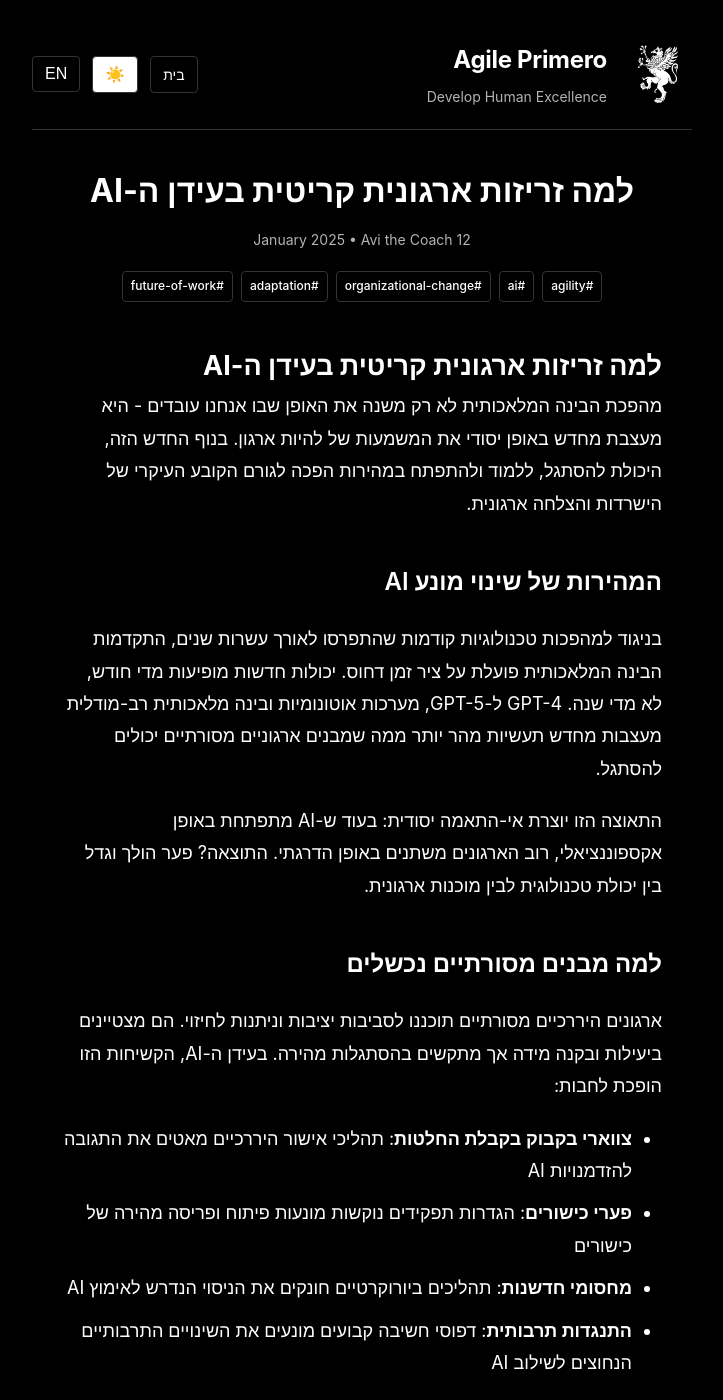
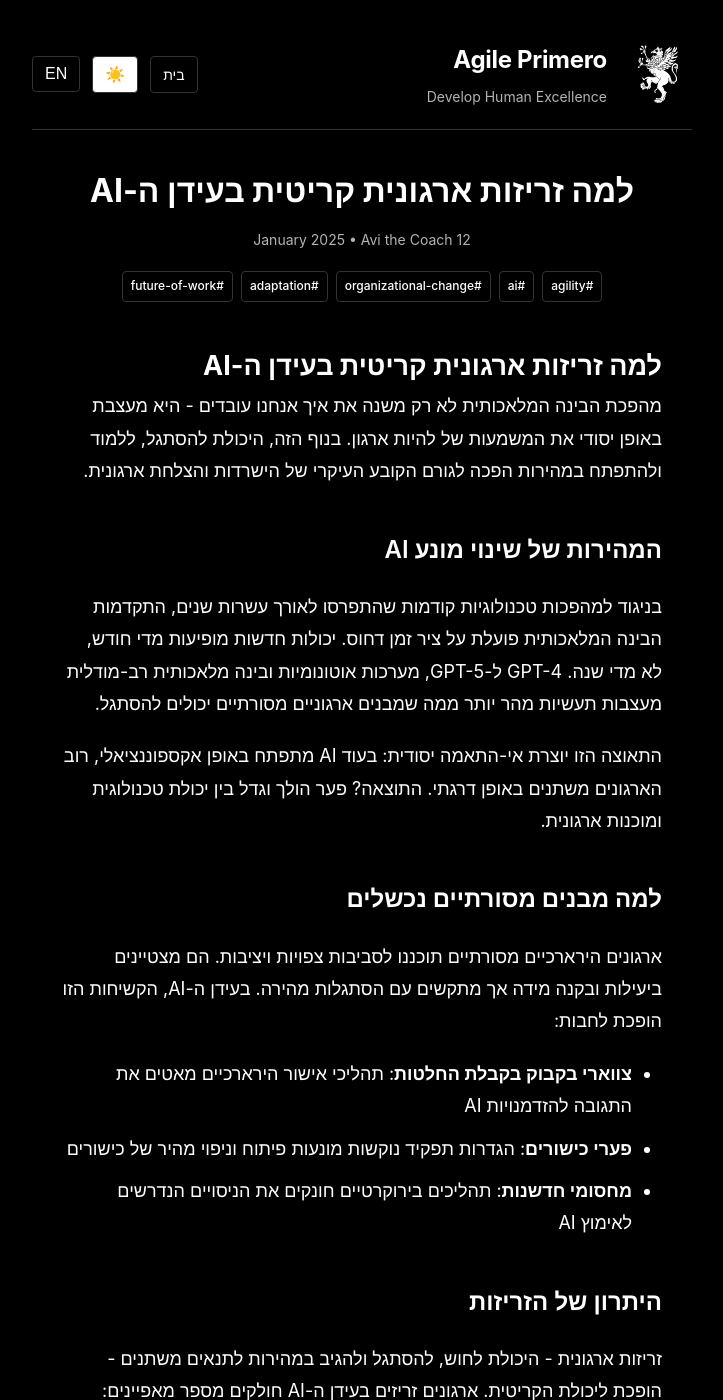
Before and after one commit to avi-the-coach/retro-on-agileprimero, a Jekyll site: the page built from _posts/2025-01-12-organizational-agility-ai-era-he.md, in a window 1280 px wide and 1400 px high. Shown: the whole window, without its empty margins (278-1001 px from the left). Built offline with Jekyll 4.4.1, drawn with Linux system fonts in a browser that asks for light colours; some of the changed text lies outside the part shown.

```diff
--- a/_posts/2025-01-12-organizational-agility-ai-era-he.md
+++ b/_posts/2025-01-12-organizational-agility-ai-era-he.md
@@ -3,43 +3,42 @@ layout: post
 title: "למה זריזות ארגונית קריטית בעידן ה-AI"
 lang: he
 date: 2025-01-12
-excerpt: "בנוף הטכנולוגי המתפתח במהירות של AI, זריזות ארגונית אינה רק יתרון - היא הכרח הישרדות."
-english_url: /en/articles/organizational-agility-ai-era/
+excerpt: "בנוף המתפתח במהירות של AI, זריזות ארגונית איננה רק יתרון - היא הכרח הישרדות."
+english_url: /en/articles/why-organizational-agility-is-critical-in-the-ai-era/
 hebrew_url: /ai-transformation/organizational-change/organizational-agility-ai-era-he/
 tags: [agility, ai, organizational-change, adaptation, future-of-work]
 ---
 
 # למה זריזות ארגונית קריטית בעידן ה-AI
 
-מהפכת הבינה המלאכותית לא רק משנה את האופן שבו אנחנו עובדים - היא מעצבת מחדש באופן יסודי את המשמעות של להיות ארגון. בנוף החדש הזה, היכולת להסתגל, ללמוד ולהתפתח במהירות הפכה לגורם הקובע העיקרי של הישרדות והצלחה ארגונית.
+מהפכת הבינה המלאכותית לא רק משנה את איך אנחנו עובדים - היא מעצבת באופן יסודי את המשמעות של להיות ארגון. בנוף הזה, היכולת להסתגל, ללמוד ולהתפתח במהירות הפכה לגורם הקובע העיקרי של הישרדות והצלחת ארגונית.
 
 ## המהירות של שינוי מונע AI
 
-בניגוד למהפכות טכנולוגיות קודמות שהתפרסו לאורך עשרות שנים, התקדמות הבינה המלאכותית פועלת על ציר זמן דחוס. יכולות חדשות מופיעות מדי חודש, לא מדי שנה. GPT-4 ל-GPT-5, מערכות אוטונומיות ובינה מלאכותית רב-מודלית מעצבות מחדש תעשיות מהר יותר ממה שמבנים ארגוניים מסורתיים יכולים להסתגל.
+בניגוד למהפכות טכנולוגיות קודמות שהתפרסו לאורך עשרות שנים, התקדמות הבינה המלאכותית פועלת על ציר זמן דחוס. יכולות חדשות מופיעות מדי חודש, לא מדי שנה. GPT-4 ל-GPT-5, מערכות אוטונומיות ובינה מלאכותית רב-מודלית מעצבות תעשיות מהר יותר ממה שמבנים ארגוניים מסורתיים יכולים להסתגל.
 
-התאוצה הזו יוצרת אי-התאמה יסודית: בעוד ש-AI מתפתחת באופן אקספוננציאלי, רוב הארגונים משתנים באופן הדרגתי. התוצאה? פער הולך וגדל בין יכולת טכנולוגית לבין מוכנות ארגונית.
+התאוצה הזו יוצרת אי-התאמה יסודית: בעוד AI מתפתח באופן אקספוננציאלי, רוב הארגונים משתנים באופן דרגתי. התוצאה? פער הולך וגדל בין יכולת טכנולוגית ומוכנות ארגונית.
 
 ## למה מבנים מסורתיים נכשלים
 
-ארגונים היררכיים מסורתיים תוכננו לסביבות יציבות וניתנות לחיזוי. הם מצטיינים ביעילות ובקנה מידה אך מתקשים בהסתגלות מהירה. בעידן ה-AI, הקשיחות הזו הופכת לחבות:
+ארגונים הירארכיים מסורתיים תוכננו לסביבות צפויות ויציבות. הם מצטיינים ביעילות ובקנה מידה אך מתקשים עם הסתגלות מהירה. בעידן ה-AI, הקשיחות הזו הופכת לחבות:
 
-- **צווארי בקבוק בקבלת החלטות**: תהליכי אישור היררכיים מאטים את התגובה להזדמנויות AI
-- **פערי כישורים**: הגדרות תפקידים נוקשות מונעות פיתוח ופריסה מהירה של כישורים
-- **מחסומי חדשנות**: תהליכים ביורוקרטיים חונקים את הניסוי הנדרש לאימוץ AI
-- **התנגדות תרבותית**: דפוסי חשיבה קבועים מונעים את השינויים התרבותיים הנחוצים לשילוב AI
+- **צווארי בקבוק בקבלת החלטות**: תהליכי אישור הירארכיים מאטים את התגובה להזדמנויות AI
+- **פערי כישורים**: הגדרות תפקיד נוקשות מונעות פיתוח וניפוי מהיר של כישורים
+- **מחסומי חדשנות**: תהליכים בירוקרטיים חונקים את הניסויים הנדרשים לאימוץ AI
 
 ## היתרון של הזריזות
 
 זריזות ארגונית - היכולת לחוש, להסתגל ולהגיב במהירות לתנאים משתנים - הופכת ליכולת הקריטית. ארגונים זריזים בעידן ה-AI חולקים מספר מאפיינים:
 
 ### מחזורי למידה מהירים
-הם מיישמים לולאות משוב קצרות, המאפשרות תיקוני מסלול מהירים ככל שיכולות ה-AI מתפתחות.
+הם מיישמים לולאות משוב קצרות, המאפשרות תיקוני מסלול מהיר ככל שיכולות ה-AI מתפתחות.
 
 ### הקצאת משאבים גמישה
-הם יכולים לפרוס מחדש במהירות משאבים אנושיים ופיננסיים לכיוון הזדמנויות AI מתפתחות.
+הם יכולים לפרוס מחדש משאבי אנוש ופיננסיים במהירות לעבר הזדמנויות AI מתפתחות.
 
-### חשיבה ניסיונית
-הם מאמצים כישלון כלמידה, קריטי לניווט בנוף הלא ודאי של AI.
+### חשיבה ניסויית
+הם מאמצים כישלון כלמידה, קריטי לניווט בנוף הלא וודאי של AI.
 
 ### שיתוף פעולה בין-פונקציונלי
 הם שוברים מחיצות, מאפשרים את החשיבה הבין-תחומית שיוזמות AI דורשות.
@@ -50,11 +49,11 @@ tags: [agility, ai, organizational-change, adaptation, future-of-work]
 
 1. **קבלת החלטות מבוזרת**: דחיפת החלטות קרוב יותר לנקודת ההשפעה
 2. **תרבות למידה מתמשכת**: הפיכת למידה והסתגלות לחלק מהפעילות היומיומית
-3. **מבני צוות גמישים**: יצירת צוותים בין-פונקציונליים שיכולים להיווצר ולהתרכב מחדש במהירות
-4. **ממשל ניסיוני**: הקמת מסגרות המאפשרות ניסויים בטוחים לכישלון
+3. **מבני צוותים גמישים**: יצירת צוותים בין-פונקציונליים שיכולים להיווצר ולהתרכב במהירות
+4. **ממשל ניסויי**: הקמת מסגרות שמאפשרות ניסויים בטוחים-לכישלון
 
-## ההכרח של הזריזות
+## הדחיפות של הזריזות
 
-עידן ה-AI דורש צורה חדשה של DNA ארגוני - כזה הבנוי על הסתגלות ולא על יציבות. ארגונים ששולטים בזריזות לא רק ישרדו את המעבר ל-AI אלא יהיו במצב לעצב את עתיד התעשיות שלהם.
+עידן ה-AI דורש צורה חדשה של DNA ארגוני - כזה הבנוי על הסתגלות ולא על יציבות. ארגונים שישלטו בזריזות לא רק ישרדו את המעבר ל-AI אלא יהיו במצב לעצב את עתיד התעשיות שלהם.
 
 הבחירה ברורה: להיות זריז או להיות לא רלוונטי. עידן ה-AI מתגמל את אלה שיכולים לנוע במהירות השינוי.
```
